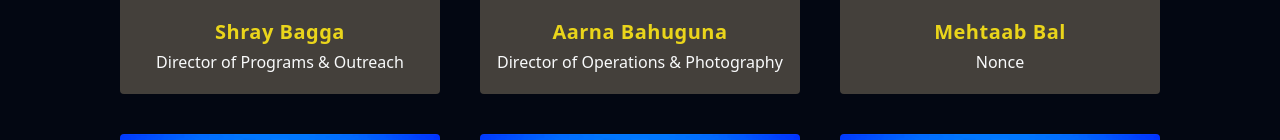
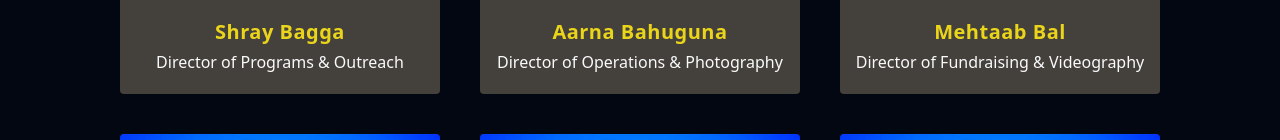
Before and after one commit to coson-lu/ekbaaraur, a React (Vite) app: page /about-us in a window 1280 px wide. Shown: the part 1949-2089 px from the top of the page. Built offline with nearby package versions, Linux system fonts and the light colour scheme; a web font is replaced by a local one.

Commit message:
fixed mehtaab

```diff
--- a/src/pages/AboutUs.jsx
+++ b/src/pages/AboutUs.jsx
@@ -5,7 +5,7 @@ export default function AboutUs() {
   return (
     <div className=''>
       <div className='relative w-full h-[50vh] md:h-[70vh] mb-20 shadow-xl overflow-hidden flex align-middle items-center justify-center'>
-        <div className='absolute inset-0 bg-[url(/banner.png)] brightness-50 bg-center bg-cover' style={{ backgroundPosition: 'center top' }}></div>
+        <div className='absolute inset-0 bg-[url(/banner.png)] brightness-50 bg-fixed bg-center bg-cover' style={{ backgroundPosition: 'center top' }}></div>
         <div className='absolute inset-[-1px] bg-gradient-to-b from-transparent via-transparent to-gray-950'></div>
         <div className='z-20 flex flex-col gap-[3vh] items-center px-4'>
           <h2 className='font-sans text-xl md:text-2xl tracking-wider font-bold animate-title-top text-shadow-lg/100'>ABOUT US</h2>
@@ -55,7 +55,7 @@ export default function AboutUs() {
           <ProfileCard
             imageSrc={'/mehtaab.png'}
             name='Mehtaab Bal'
-            title='Nonce'
+            title='Director of Fundraising & Videography'
           />
           <ProfileCard
             imageSrc={'/stevejobless.webp'}
--- a/src/pages/GetInvolved.jsx
+++ b/src/pages/GetInvolved.jsx
@@ -5,7 +5,7 @@ export default function GetInvolved() {
   return (
     <div className=''>
       <div className='relative w-full h-[50vh] md:h-[70vh] mb-20 shadow-xl overflow-hidden flex align-middle items-center justify-center'>
-        <div className='absolute inset-0 bg-[url(/banner.png)] brightness-50 bg-center bg-cover' style={{ backgroundPosition: 'center top' }}></div>
+        <div className='absolute inset-0 bg-[url(/banner.png)] brightness-50 bg-fixed bg-center bg-cover' style={{ backgroundPosition: 'center top' }}></div>
         <div className='absolute inset-[-1px] bg-gradient-to-b from-transparent via-transparent to-gray-950'></div>
         <div className='z-20 flex flex-col gap-[3vh] items-center px-4'>
           <h2 className='font-sans text-xl md:text-2xl tracking-wider font-bold animate-title-top text-shadow-lg/100'>GET INVOLVED</h2>
--- a/src/pages/Home.jsx
+++ b/src/pages/Home.jsx
@@ -7,7 +7,7 @@ export default function Home() {
   return (
     <div className="">
       <div className='relative w-full h-[50vh] md:h-[70vh] mb-20 shadow-xl overflow-hidden flex align-middle items-center justify-center'>
-        <div className='absolute inset-0 bg-[url(/banner.png)] brightness-50 bg-center bg-cover' style={{ backgroundPosition: 'center top' }}></div>
+        <div className='absolute inset-0 bg-[url(/banner.png)] brightness-50 bg-fixed bg-center bg-cover' style={{ backgroundPosition: 'center top' }}></div>
         <div className='absolute inset-[-1px] bg-gradient-to-b from-transparent via-transparent to-gray-950'></div>
       </div>
       <div className='flex flex-col md:flex-row justify-center gap-6 md:gap-[4.5vw] mb-17.5 px-4 md:px-0'>
```
